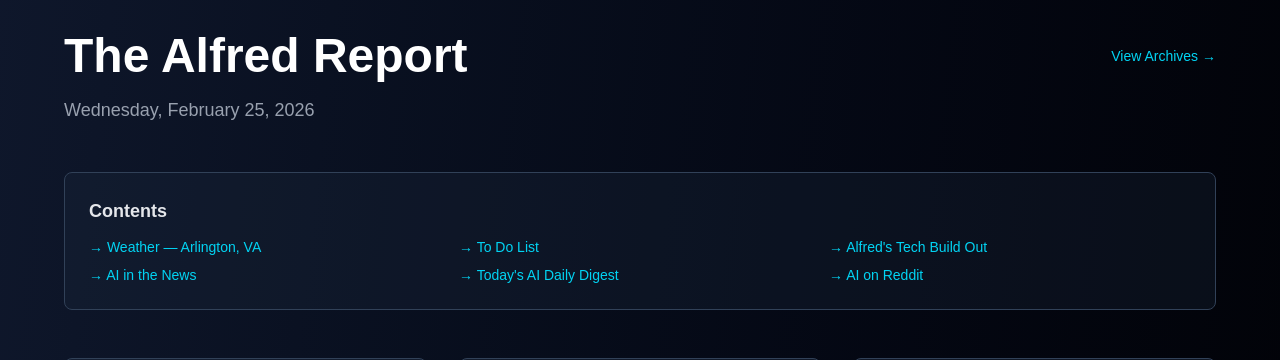
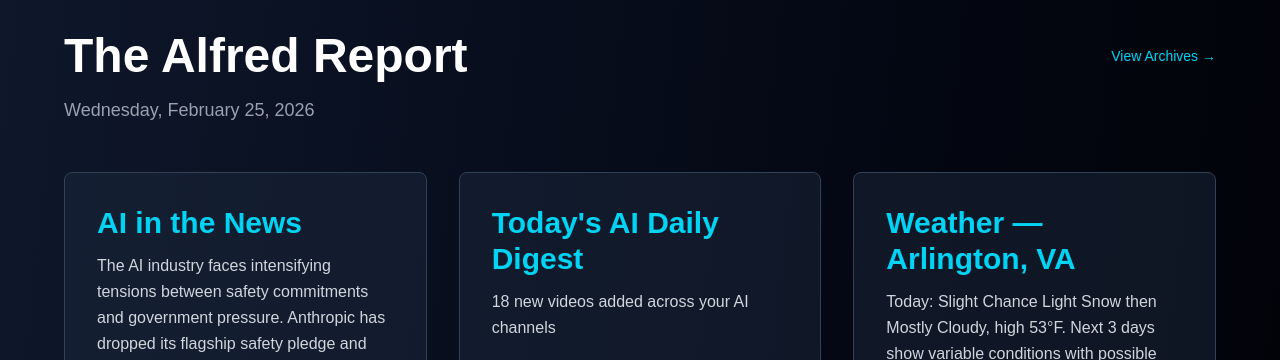
Before and after one commit to Alfred-ai-assistant/The-Alfred-Report, a Next.js app: page / in a window 1280 px wide. Shown: the top 360 px of the page. Built offline with nearby package versions, Linux system fonts and the light colour scheme; grey boxes are pictures that could not be loaded.

Commit message:
fix: hide table of contents on iMac

```diff
--- a/app/page.tsx
+++ b/app/page.tsx
@@ -56,9 +56,9 @@ export default async function Home({ searchParams }: PageProps) {
           )}
         </header>
 
-        {/* Table of Contents */}
+        {/* Table of Contents - hidden on iMac (xl) */}
         {report && report.sections && (
-          <nav className="mb-8 md:mb-12 bg-slate-800/30 border border-slate-700 rounded-lg p-6">
+          <nav className="mb-8 md:mb-12 bg-slate-800/30 border border-slate-700 rounded-lg p-6 xl:hidden">
             <h2 className="text-lg font-semibold text-gray-200 mb-3">Contents</h2>
             <ul className="grid grid-cols-1 sm:grid-cols-2 xl:grid-cols-3 gap-2 text-sm">
               {Object.entries(report.sections)
```
